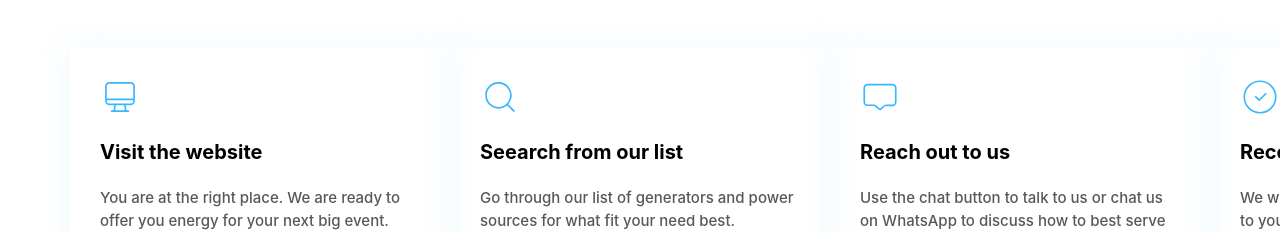
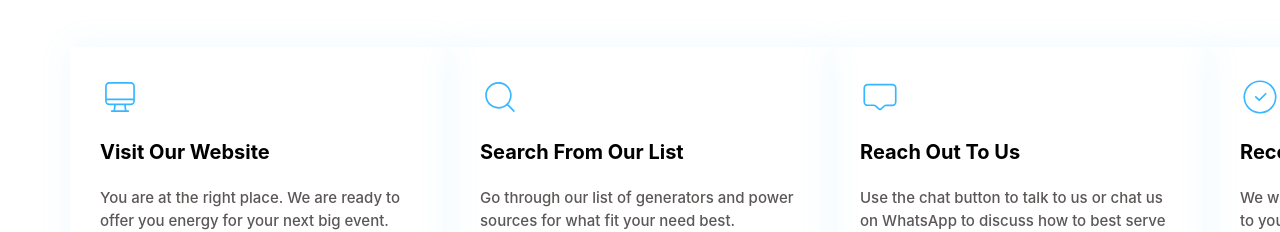
Before and after one commit to Nametheman/powerrent, a React (Create React App) app: page / in a window 1280 px wide. Shown: the part 1120-1352 px from the top of the page. Built offline with nearby package versions, Linux system fonts and the light colour scheme.

Commit message:
corrected texts

```diff
--- a/src/Components/Header.jsx
+++ b/src/Components/Header.jsx
@@ -10,22 +10,22 @@ const Header = () => {
   const stepList = [
     {
       icon: <CiDesktop />,
-      title: "Visit the website",
+      title: "Visit Our Website",
       text: "You are at the right place. We are ready to offer you energy for your next big event.",
     },
     {
       icon: <CiSearch />,
-      title: "Seearch from our list",
+      title: "Search From Our List",
       text: "Go through our list of generators and power sources for what fit your need best.",
     },
     {
       icon: <CiChat2 />,
-      title: "Reach out to us",
+      title: "Reach Out To Us",
       text: "Use the chat button to talk to us or chat us on WhatsApp to discuss how to best serve you.",
     },
     {
       icon: <CiCircleCheck />,
-      title: "Receive your Item",
+      title: "Receive Your Item",
       text: "We will take care of delivering the generator to your desired location. Enjoy uninterrupted power source with the best hands",
     },
   ];
```
